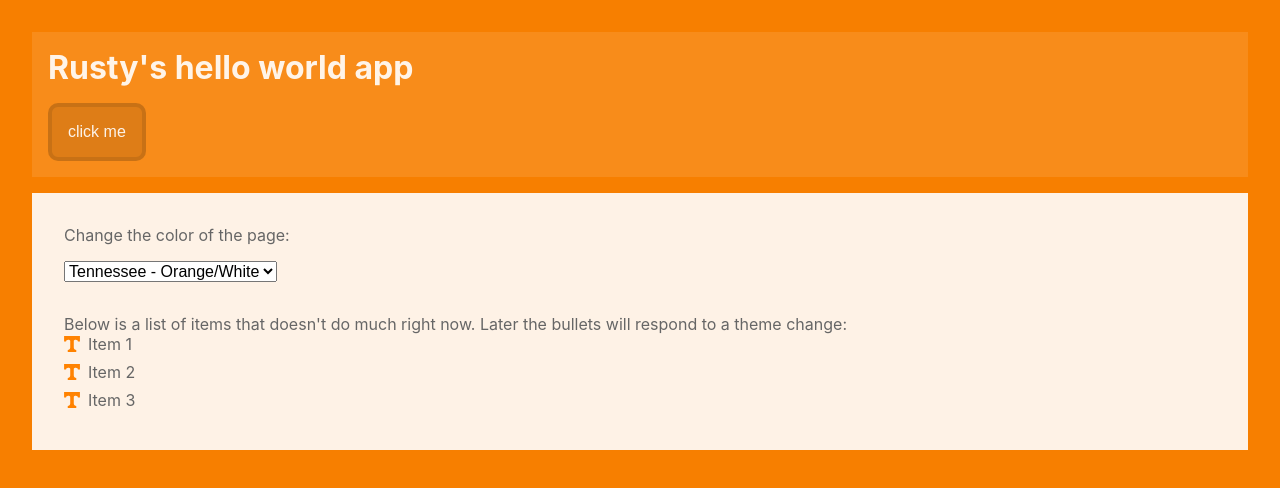
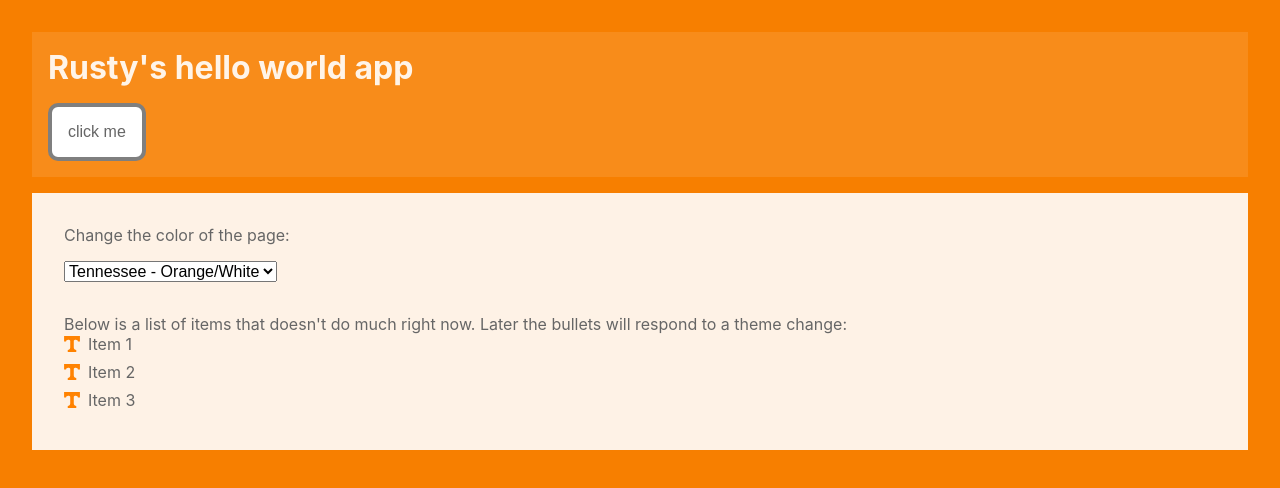
Before and after one commit to rustytanton/react-sandbox, a React (Create React App) app: page / in a window 1280 px wide. Shown: the top 488 px of the page. Built offline with nearby package versions, Linux system fonts and the light colour scheme.

Commit message:
refinements to color picker css

```diff
--- a/src/App.css
+++ b/src/App.css
@@ -2,11 +2,13 @@
   /* colors */
   --colorPrimaryBG: #f77f00;
   --colorPrimaryFG: #666666;
+  --colorSecondaryBG: #ffffff;
+  --colorSecondaryFG: #666666;
 
   /* borders */
   --borderSizeBase: 2px;
-  --borderPrimary: calc(var(--borderSizeBase) * 2) rgba(0, 0, 0, 0.1) solid;
-  --borderPrimaryFocus: calc(var(--borderSizeBase) * 2) rgba(255, 255, 255, 0.75) solid;
+  --borderPrimary: calc(var(--borderSizeBase) * 2) rgba(0, 0, 0, 0.5) solid;
+  --borderPrimaryFocus: calc(var(--borderSizeBase) * 2) var(--colorPrimaryBG) solid;
 
   /* font sizes */
   --fontSizeBase: 1rem;
@@ -27,10 +29,14 @@
 
 .App[data-theme='florida'] {
   --colorPrimaryBG: #003087;
+  --colorSecondaryBG: #FA4616;
+  --colorSecondaryFG: #ffffff;
 }
 
 .App[data-theme='georgia'] {
   --colorPrimaryBG: #BA0C2F;
+  --colorSecondaryBG: #000000;
+  --colorSecondaryFG: #ffffff;
 }
 
 .App[data-theme='bama'] {
--- a/src/page-header/PageHeader.css
+++ b/src/page-header/PageHeader.css
@@ -11,10 +11,10 @@
 }
 
 .PageHeader-button {
-    background: rgba(0, 0, 0, 0.1);
+    background: var(--colorSecondaryBG);
     border: var(--borderPrimary);
     border-radius: calc(var(--borderSizeBase) * 5);
-    color: rgba(255, 255, 255, 0.9);
+    color: var(--colorSecondaryFG);
     cursor: pointer;
     outline: 0;
     padding: var(--gutterBase);
```
